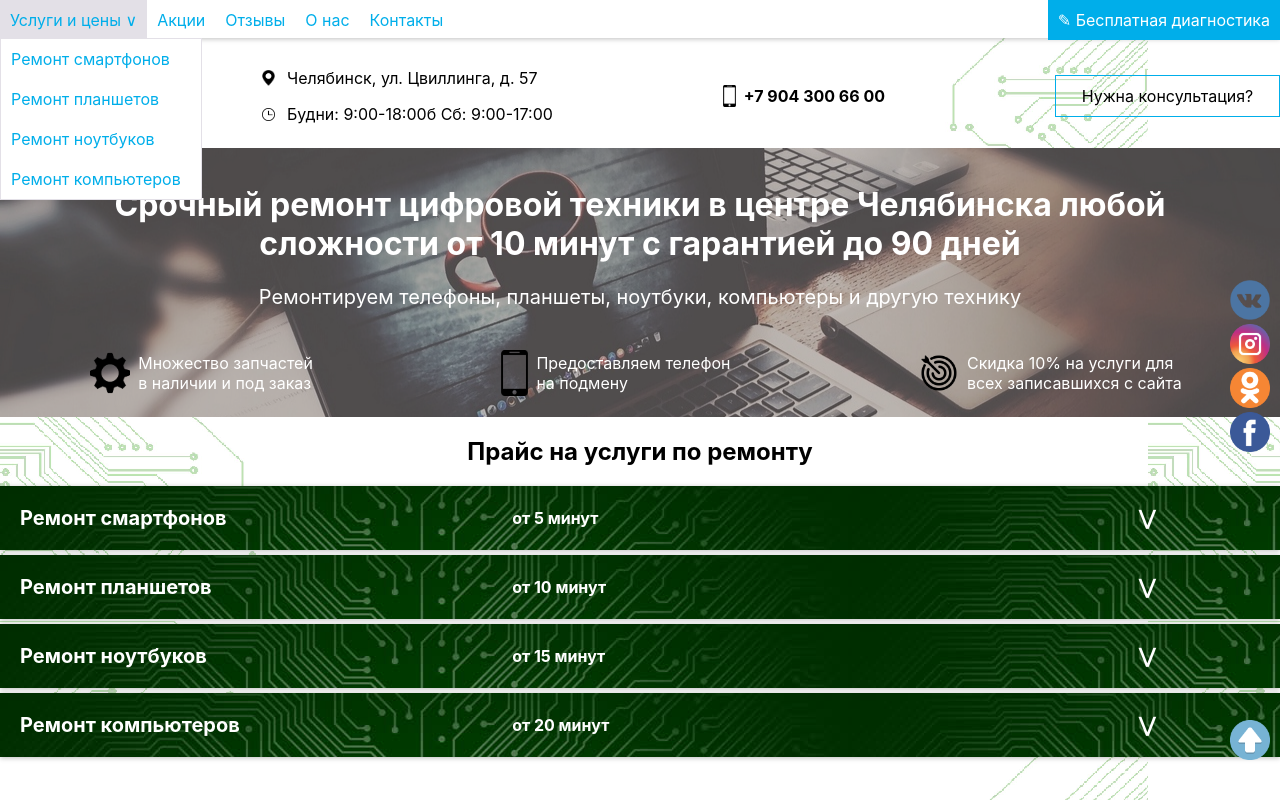
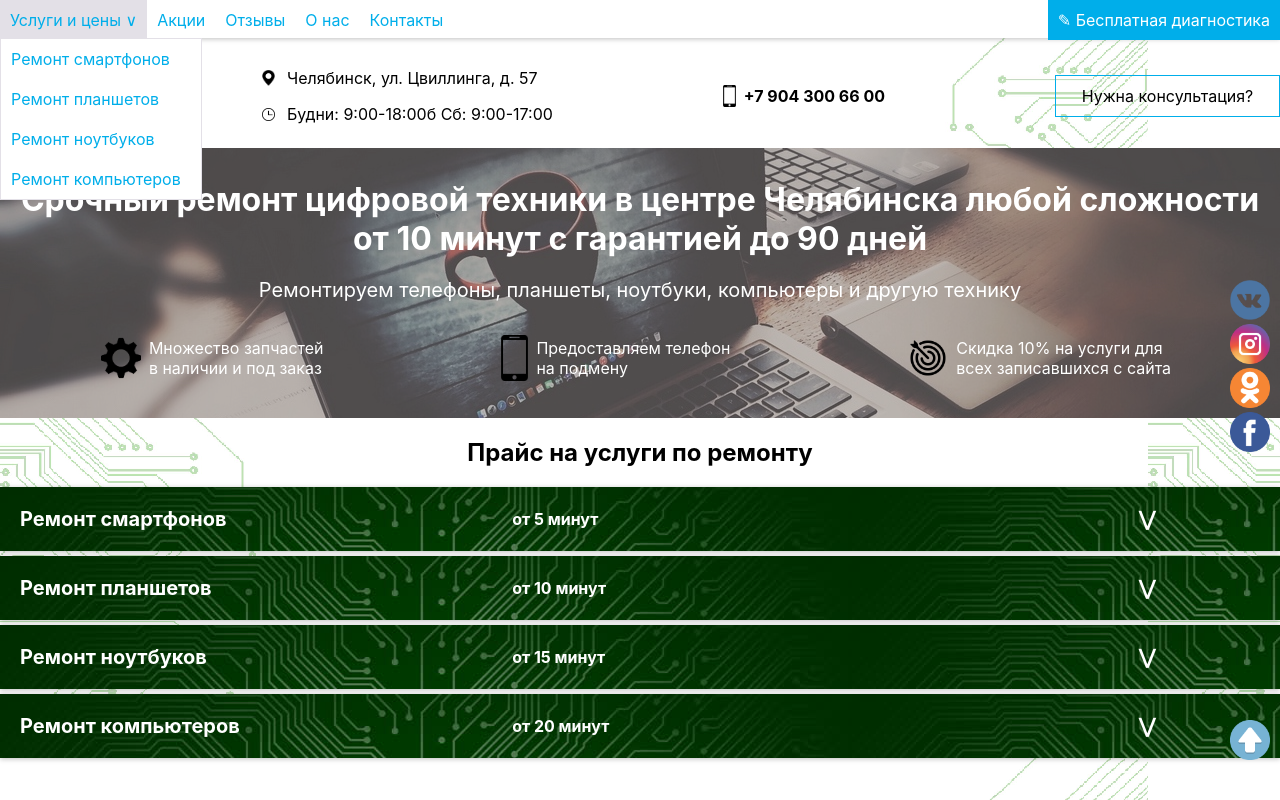
Before and after one commit to AnnaKoste/service-center, a React app: page / in a window 1280 px wide. Built offline with nearby package versions, Linux system fonts and the light colour scheme.

Commit message:
change padding for header2

```diff
--- a/src/index.css
+++ b/src/index.css
@@ -124,27 +124,29 @@ ul.menu li:hover .submenu {
   text-align: left;
 }
 .header2 {
+  width: 100%;
   background-image: url(img/bg2.png);
   background-size: cover;
   color: #ffffff;
   text-align: center;
-  width: 100%;
   padding-top: 1em;
   padding-bottom: 1em;
+}
+.header-text{
+  padding: 1em;
 }
 .header-text > p {
   font-size: 20px;
 }
 .header-text > h1 {
-  margin-left: 1em;
-  margin-right: 1em;
+  margin: 0;
+  padding: 0;
 }
 .header-items {
   display: flex;
   justify-content: space-around;
-  padding-top: 1em;
+  padding-top: 0.5em;
 }
-
 @media screen and (max-width: 820px) {
   .text-address {
     max-width: 150px;
```
